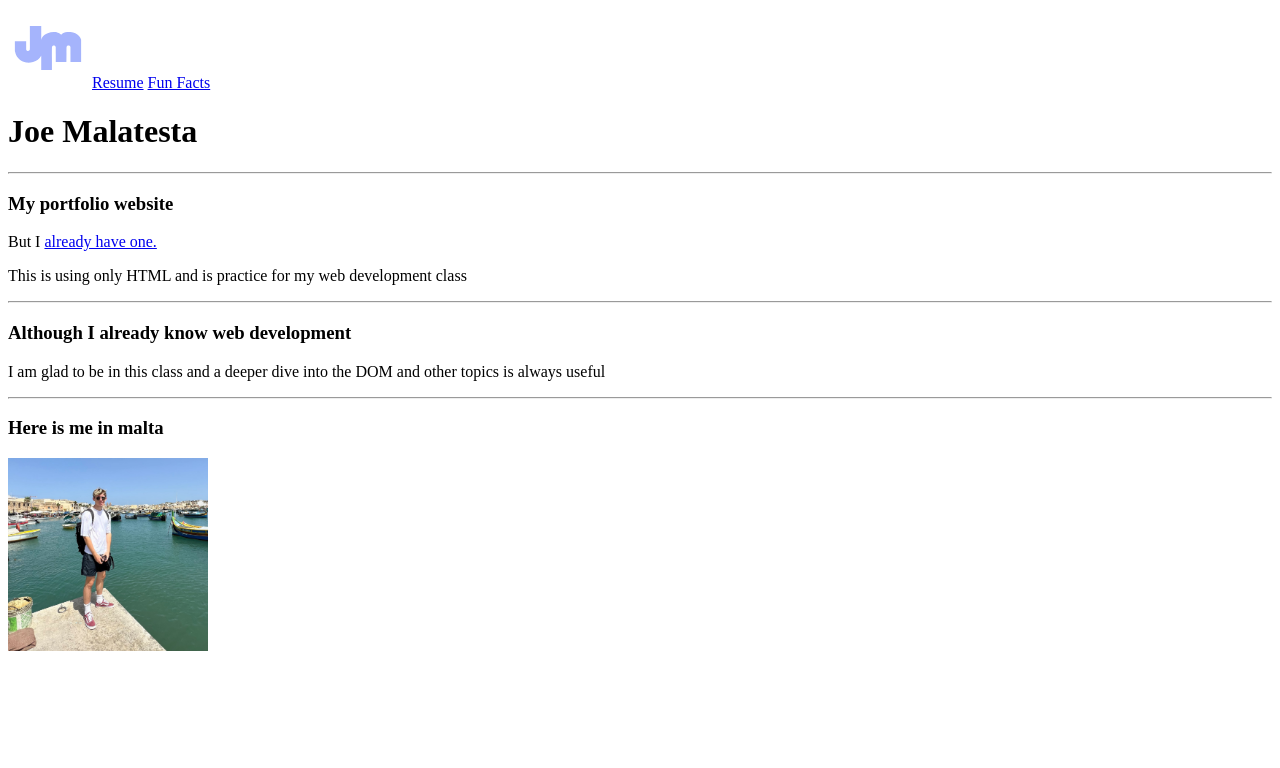
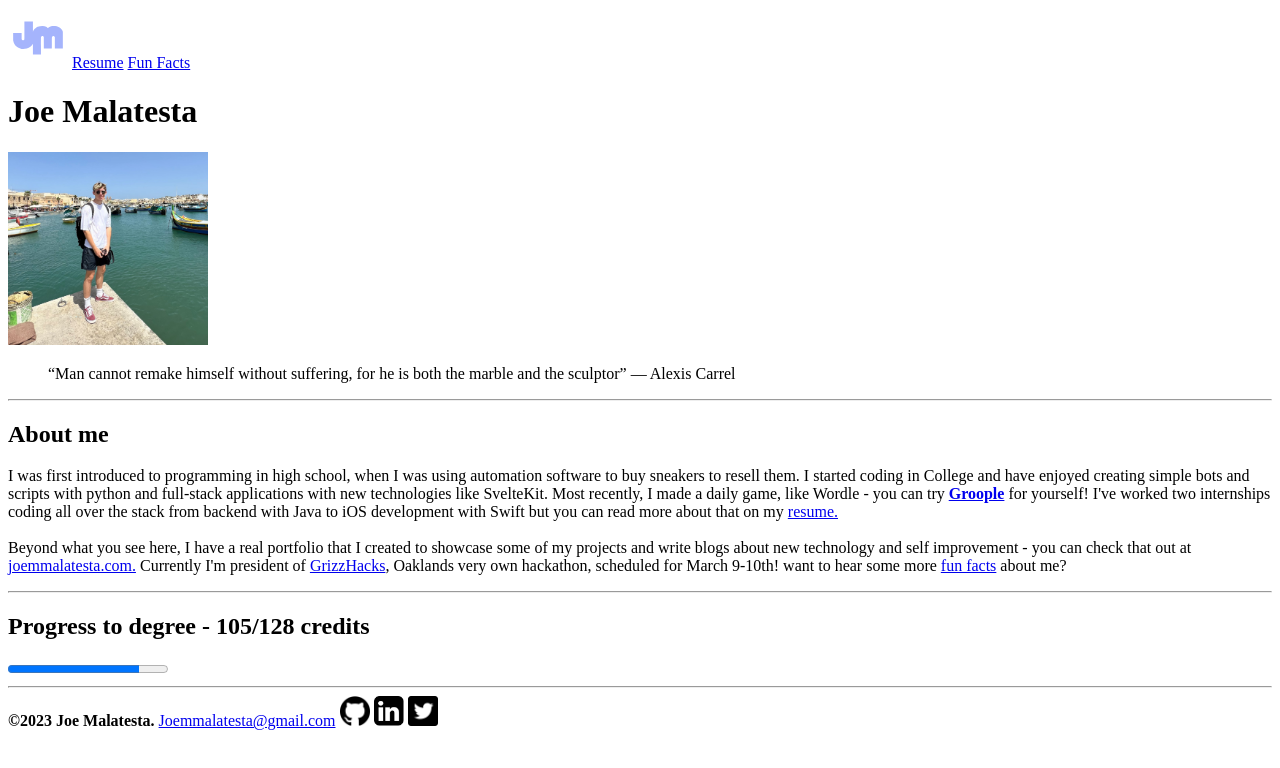
Before and after one commit to joemmalatesta/portfolio, a plain HTML site: page index.html in a window 1280 px wide. Drawn offline with Linux system fonts and the light colour scheme.

Commit message:
finish main and fun facts. gotta fininsh resume

```diff
--- a/index.html
+++ b/index.html
@@ -3,32 +3,56 @@
 	<head>
 		<meta charset="UTF-8" />
 		<meta name="viewport" content="width=device-width, initial-scale=1.0" />
-    <title>Homepage</title>
+		<title>Joe Malatesta</title>
 		<link rel="shortcut icon" href="./images/logo.svg" type="image/x-icon" />
 	</head>
 	<body>
 		<nav>
-      <a href="./"><img src="./images/logo.svg" alt="logo" width="80" /></a>
+			<a href="./"><img src="./images/logo.svg" alt="logo" width="60" /></a>
 			<a href="./pages/resume.html">Resume</a>
 			<a href="./pages/funFacts.html">Fun Facts</a>
 		</nav>
 
+    <!-- Heading, picture and quote -->
 		<h1>Joe Malatesta</h1>
-    <hr />
-    <h3>My portfolio website</h3>
-    <p>
-      But I
-      <a href="https://joemmalatesta.com" target="_blank">already have one.</a>
+    <img src="./images/malta-pic.jpeg" alt="Joe in Malta" width="200" />
+    <blockquote>
+      “Man cannot remake himself without suffering, for he is both the marble and the sculptor”
+    ― Alexis Carrel
+    </blockquote>
+
+    <!-- About me paragraph -->
+    <hr>
+    <section>
+      <h2>About me</h2>
+      <p>I was first introduced to programming in high school, when I was using automation software to buy sneakers to resell them. I started coding in College and have enjoyed
+        creating simple bots and scripts with python and full-stack applications with new technologies like SvelteKit. Most recently, I made a daily game, like Wordle - you can try
+        <a href="https://groople.xyz" target="_blank"><strong>Groople</strong></a> for yourself! I've worked two internships coding all over the stack from backend with Java to iOS development with Swift but you can read more about that on my <a href="./pages/resume.html">resume.</a>
+        <br>
+        <br>
+        Beyond what you see here, I have a real portfolio that I created to showcase some of my projects and write blogs about new technology and self improvement - you can check that out at <a href="https://joemmalatesta.com">joemmalatesta.com.</a>
+        Currently I'm president of <a href="https://grizzhacks.org">GrizzHacks</a>, Oaklands very own hackathon, scheduled for March 9-10th!
+
+        want to hear some more <a href="./pages/funFacts.html">fun facts</a> about me?
       </p>
-    <p>This is using only HTML and is practice for my web development class</p>
-    <hr />
-    <h3>Although I already know web development</h3>
-    <p>
-      I am glad to be in this class and a deeper dive into the DOM and other
-      topics is always useful
-    </p>
-    <hr />
-    <h3>Here is me in malta</h3>
-    <img src="./images/malta-pic.jpeg" alt="Joe in Malta" width="200" />
+    </section>
+
+    <!-- Progress bar -->
+    <hr>
+    <section>
+      <h2>Progress to degree - 105/128 credits</h2>
+      <progress max="128" value="105"></progress>
+    </section>
+
+
+    <hr>
+    <footer>
+      <span><strong>©2023 Joe Malatesta.</strong></span>
+      <a href="mailto:joemmalatesta@gmail.com">Joemmalatesta@gmail.com</a>
+      <a href="https://github.com/joemmalatesta"><img src="./images/github.png" alt="My Github" width="30"></a>
+      <a href="https://www.linkedin.com/in/joe-malatesta/"><img src="./images/linkedin.png" alt="My Linkedin" width="30"></a>
+      <a href="https://twitter.com/_JoeMalatesta"><img src="./images/twitter.png" alt="My Twitter" width="30"></a>
+    </footer>
+
 	</body>
 </html>
```
Also changed, not shown: pages/funFacts.html (+31 -1 lines), pages/resume.html (+26 -10 lines), images/atomic habits.jpg (added), images/github.png (added), images/linkedin.png (added), images/twitter.png (added), 1 other file. Lines whose indentation alone changed are shown as unchanged.
